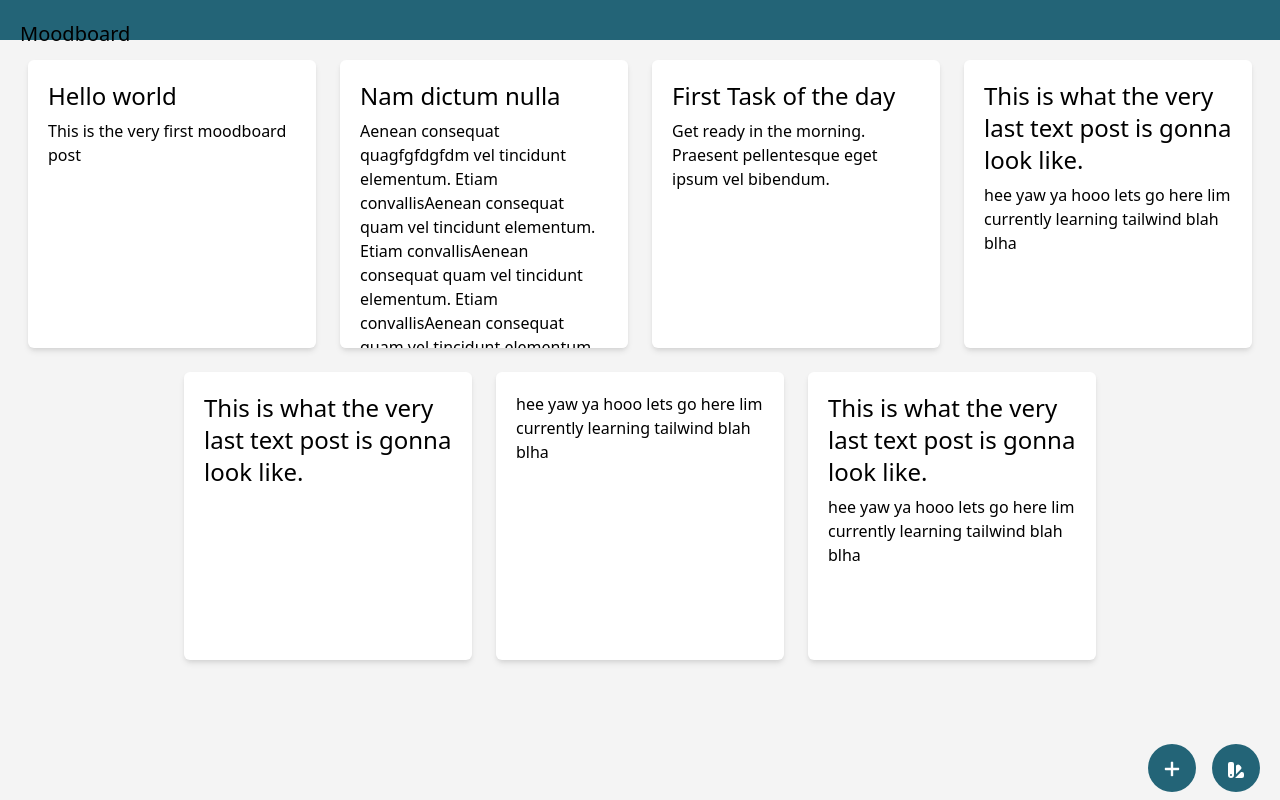
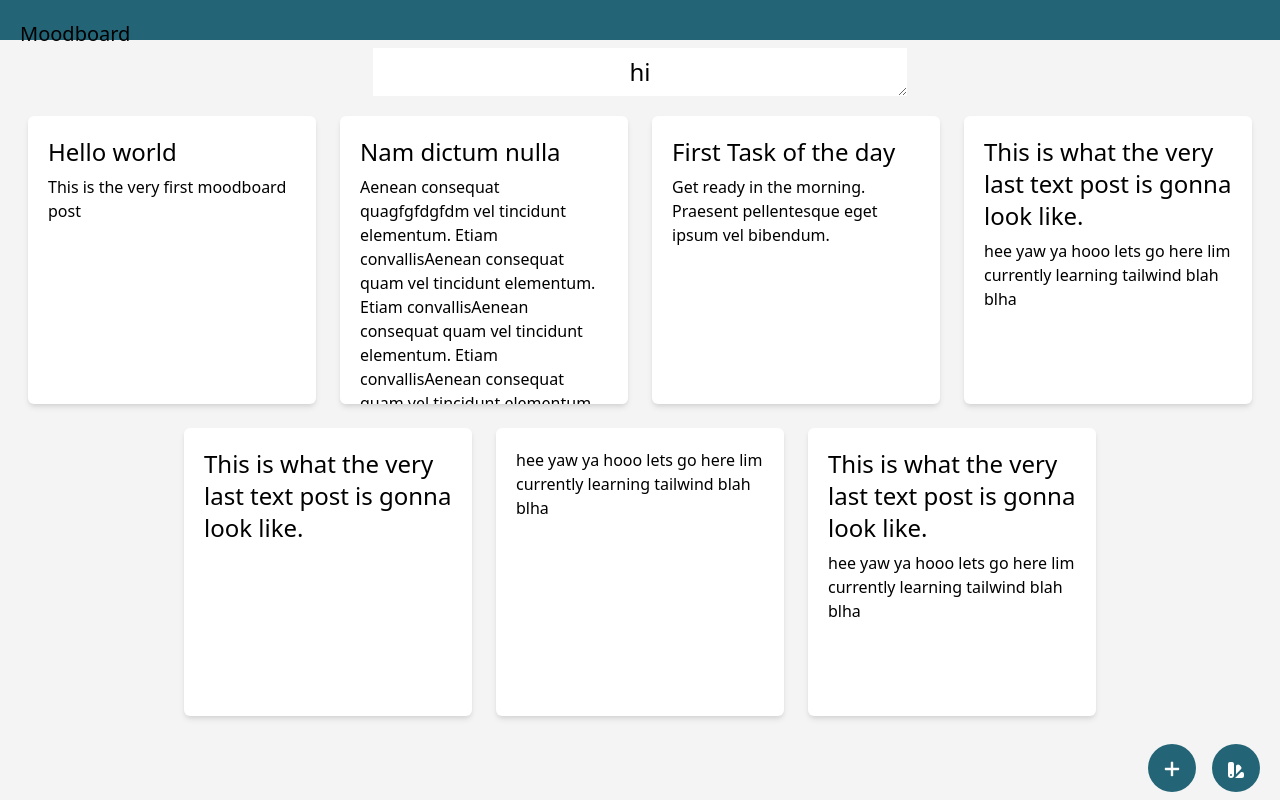
Before and after one commit to ivyla/Moodboard, a React (Create React App) app in the folder moodboard/: page / in a window 1280 px wide. Built offline with nearby package versions, Linux system fonts and the light colour scheme; data requests are answered from the project's data file.

Commit message:
title for now

```diff
--- a/moodboard/src/App.js
+++ b/moodboard/src/App.js
@@ -5,6 +5,7 @@ import axios from "axios"
 import NavBar from "./components/NavBar"
 import Post from "./components/views/Post"
 import CircularButton from "./components/reusable/CircularButton"
+import TextareaAutosize from "react-textarea-autosize"
 
 // icons
 import AddIcon from "./icons/AddIcon"
@@ -13,6 +14,7 @@ import ChangeBg from "./icons/ChangeBg"
 function App() {
     const [posts, setPosts] = useState([])
     const [selected, setSelected] = useState(-1)
+    const [title, setTitle] = useState(["hi"])
 
     useEffect(() => {
         axios.get("http://localhost:3001/posts").then((response) => {
@@ -50,13 +52,24 @@ function App() {
         />
     ))
 
+    const handleTitleChange = (event) => {
+        setTitle(event.target.value)
+    }
+
     console.log(`selected: ${selected}`)
     return (
-        <div className="h-screen bg-defaultBg overflow-hidden">
+        <div className="h-screen bg-defaultBg overflow-x-hidden">
             <NavBar />
             {/* Container for posts interface */}
-            <div className="block w-screen flex flex-column flex-grow m-auto">
+            <div className="block w-screen">
                 {/* Display of all the posts */}
+                <div className="w-screen">
+                    <TextareaAutosize
+                        className="block text-2xl text-center m-auto py-2 my-2 w-5/12"
+                        value={title}
+                        onChange={handleTitleChange}
+                    />
+                </div>
                 <div className="flex  flex-row flex-wrap justify-center">
                     {displayedPosts}{" "}
                 </div>
```
